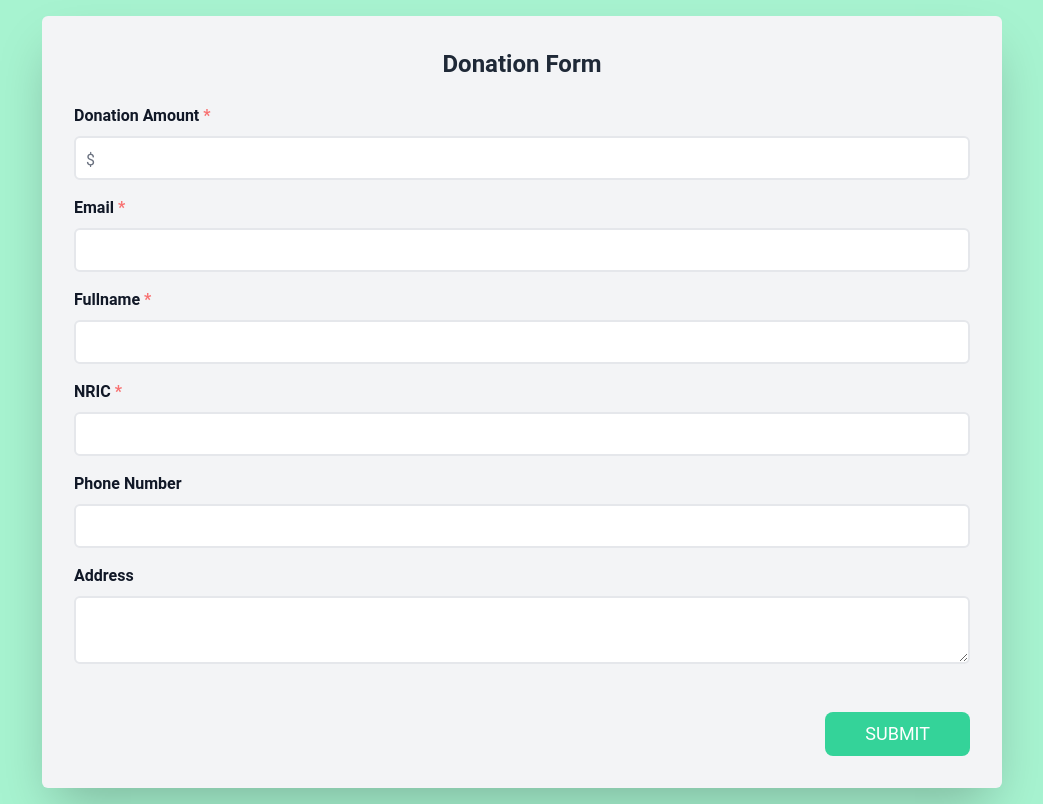
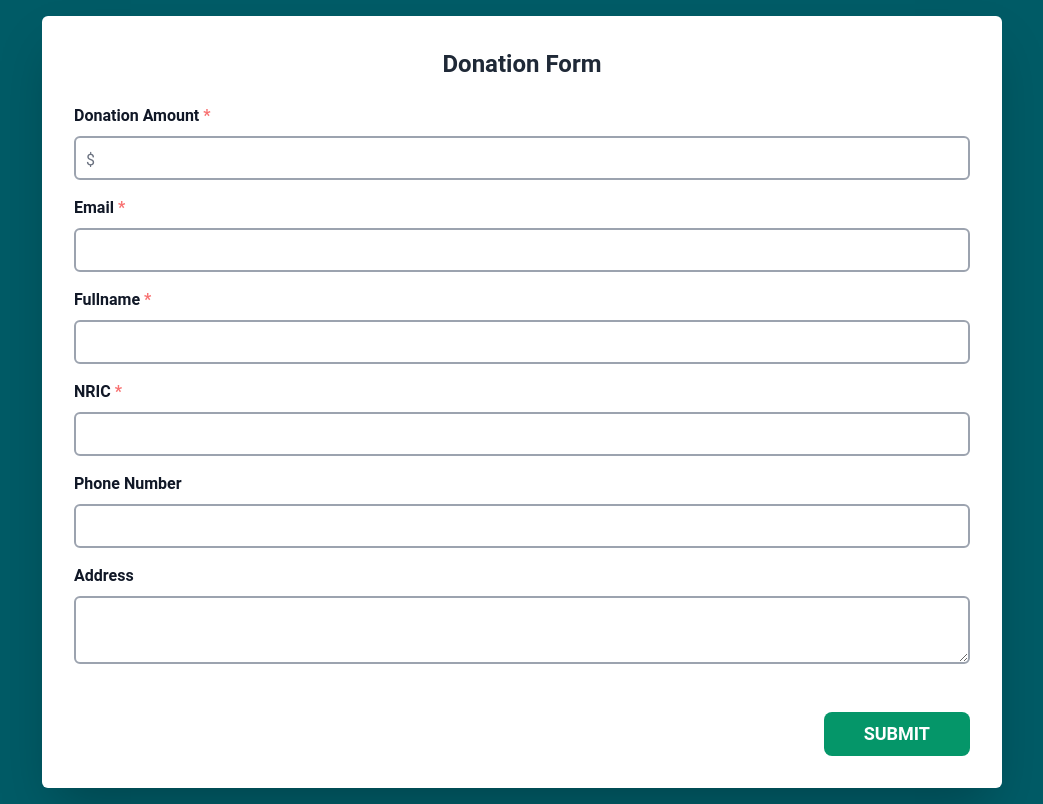
Before and after one commit to IqbalBaihaqi1906/donationApp, a React (Create React App) app in the folder client/: page / in a window 1280 px wide. Shown: the whole page, without its empty margins (118-1161 px from the left). Built offline with nearby package versions, Linux system fonts and the light colour scheme.

Commit message:
udah background

```diff
--- a/client/src/pages/FormPage.jsx
+++ b/client/src/pages/FormPage.jsx
@@ -3,6 +3,7 @@ import {useForm} from 'react-hook-form'
 import { yupResolver } from '@hookform/resolvers/yup';
 import * as yup from "yup";
 import { useHistory } from 'react-router-dom';
+import "./style.css"
 
 function FormPage() {
     const [formData,setFormData] = useState({})
@@ -11,10 +12,10 @@ function FormPage() {
     const history = useHistory()
 
     // Submit Handler
-    const onSubmit = async data => {
+    const onSubmit = async (data) => {
         try {
             setFormData(data)
-            console.log(formData)
+            setIsSubmit(true)
             localStorage.setItem("donated", "done");
             history.push('/success')
         } catch (error) {
@@ -38,49 +39,49 @@ function FormPage() {
     let input = watch()
 
     return (
-        <div className="flex justify-center items-center w-full bg-green-200">
-            <div className="w-11/12 md:w-3/4 bg-gray-100 rounded-md shadow-2xl p-8 m-4">
+        <div className="flex bg-page justify-center items-center w-full">
+            <div className="w-5/6 md:w-3/4 bg-gray-100 box rounded-md shadow-2xl p-8 m-4">
                 <h1 className="block w-full text-center text-gray-800 text-2xl font-bold mb-6">Donation Form</h1>
                 <form onSubmit={handleSubmit(onSubmit)}>
                     <div className="flex flex-col mb-4">
                         <div className="absolute mt-11 ml-3 text-gray-500">$</div>
                         <label className="mb-2 font-bold text-md text-gray-900" >Donation Amount <span className="text-red-400">*</span></label>
-                        <input {...register("donation")} className="border-2 rounded-md border-gray-200 py-2 px-3 pl-6 text-grey-800" min="1" type="number" />
+                        <input {...register("donation")} className="border-2 rounded-md border-gray-400 py-2 px-3 pl-6 text-grey-800" min="1" type="number" />
                         <p className="text-red-400 text-xs italic">{input.donation || isSubmit ? errors.donation?.message : null}</p>
                     </div>
 
                     <div className="flex flex-col mb-4">
                         <label className="mb-2 font-bold text-md text-gray-900" >Email <span className="text-red-400">*</span></label>
-                        <input {...register("email")} className="border-2 rounded-md border-gray-200 py-2 px-3 text-grey-800" type="email"/>
+                        <input {...register("email")} className="border-2 rounded-md border-gray-400 py-2 px-3 text-grey-800" type="email"/>
                         <p className="text-red-400 text-xs italic">{input.email || isSubmit ? errors.email?.message : null}</p>
                     </div>
 
                     <div className="flex flex-col mb-4">
                         <label className="mb-2 font-bold text-md text-gray-900" >Fullname <span className="text-red-400">*</span></label>
-                        <input {...register("fullname")} className="border-2 rounded-md border-gray-200 py-2 px-3 text-grey-800" type="text" />
+                        <input {...register("fullname")} className="border-2 rounded-md border-gray-400 py-2 px-3 text-grey-800" type="text" />
                         <p className="text-red-400 text-xs italic">{input.fullname || isSubmit ? errors.fullname?.message : null}</p>
                     </div>
 
                     <div className="flex flex-col mb-4">
                         <label className="mb-2 font-bold text-md text-gray-900" >NRIC <span className="text-red-400">*</span></label>
-                        <input {...register("nric")} className="border-2 rounded-md border-gray-200 py-2 px-3 text-grey-800" type="text" />
+                        <input {...register("nric")} className="border-2 rounded-md border-gray-400 py-2 px-3 text-grey-800" type="text" />
                         <p className="text-red-400 text-xs italic">{input.nric || isSubmit ? errors.nric?.message : null}</p>
                     </div>
 
                     <div className="flex flex-col mb-4">
                         <label className="mb-2 font-bold text-md text-gray-900" >Phone Number</label>
-                        <input {...register("phone_number")} className="border-2 rounded-md border-gray-200 py-2 px-3 text-grey-800" type="text" />
+                        <input {...register("phone_number")} className="border-2 rounded-md border-gray-400 py-2 px-3 text-grey-800" type="text" />
                         <p className="text-red-400 text-xs italic">{input.phone_number || isSubmit ? errors.phone_number?.message : null}</p>
                     </div>
 
                     <div className="flex flex-col mb-4">
                         <label className="mb-2 font-bold text-md text-gray-900" >Address</label>
-                        <textarea {...register("address")} className="border-2 rounded-md border-gray-200 py-2 px-3 text-grey-800" ></textarea>
+                        <textarea {...register("address")} className="border-2 rounded-md border-gray-400 py-2 px-3 text-grey-800" ></textarea>
                         <p className="text-red-400 text-xs italic">{input.address || isSubmit ? errors.address?.message : null}</p>
                     </div>
 
                     <div className="flex justify-end w-full mt-12">
-                        <button className="bg-green-400 hover:bg-green-600 text-white uppercase text-lg px-10 py-2 rounded-lg" type="submit">Submit</button>
+                        <button onClick={() => setIsSubmit(true)} className="bg-green-600 hover:bg-green-700 text-white font-semibold uppercase text-lg px-10 py-2 rounded-lg" type="submit">Submit</button>
                     </div>
 
                 </form>
--- a/client/src/pages/SuccessPage.jsx
+++ b/client/src/pages/SuccessPage.jsx
@@ -11,7 +11,7 @@ function SuccessPage() {
     }
 
     return (
-        <div className="flex justify-center items-center w-full h-screen bg-green-200">
+        <div className="flex justify-center items-center w-full h-screen bg-page">
             <div className="w-5/6 md:w-1/3 flex flex-col gap-y-2 items-center bg-gray-100 rounded-md shadow-2xl p-8 m-4">
                 <div className="img">
                     <i className="fas fa-check fa-7x"></i>
--- a/client/src/pages/style.css
+++ b/client/src/pages/style.css
@@ -1,3 +1,11 @@
 .fa-check {
-    color: #00C9A7;
+    color: #24b69e;
 }
+
+.bg-page {
+    background-color: #005b66;
+}
+
+.box {
+    background-color: white;
+}
```
